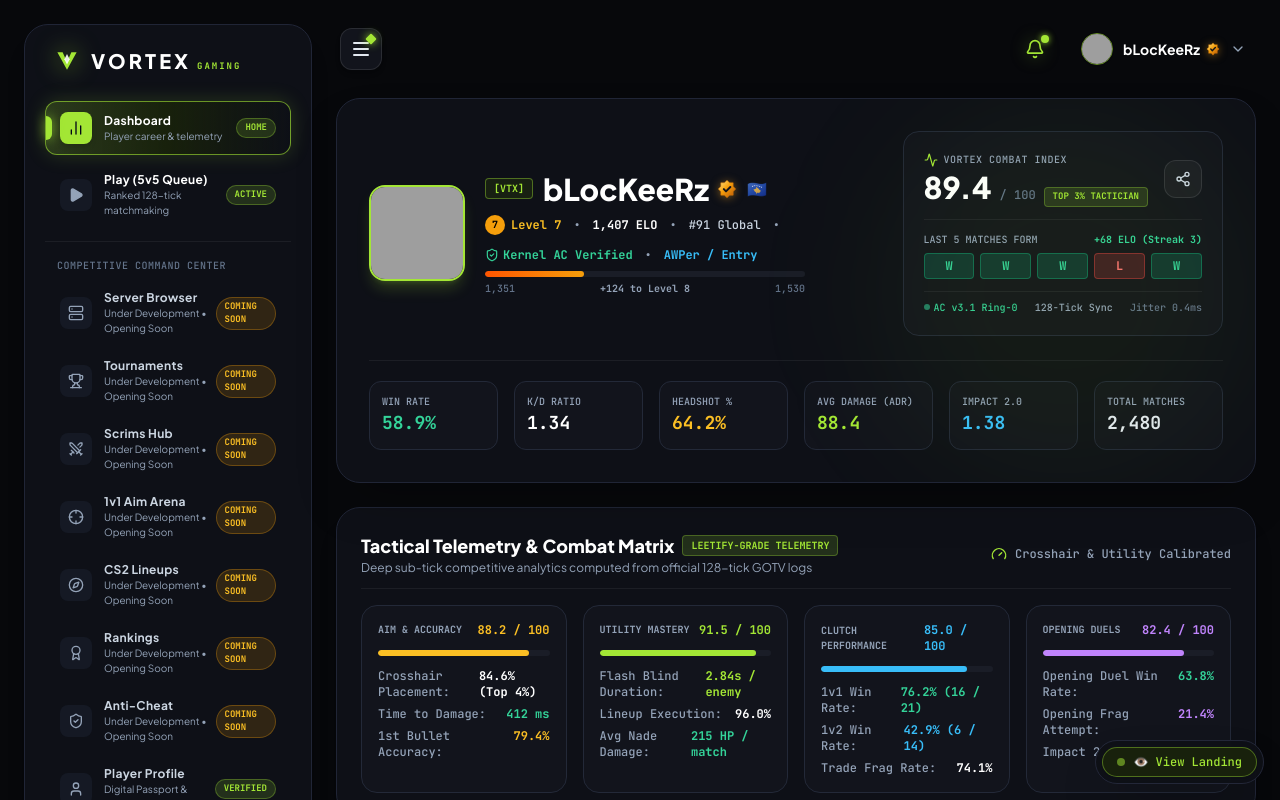
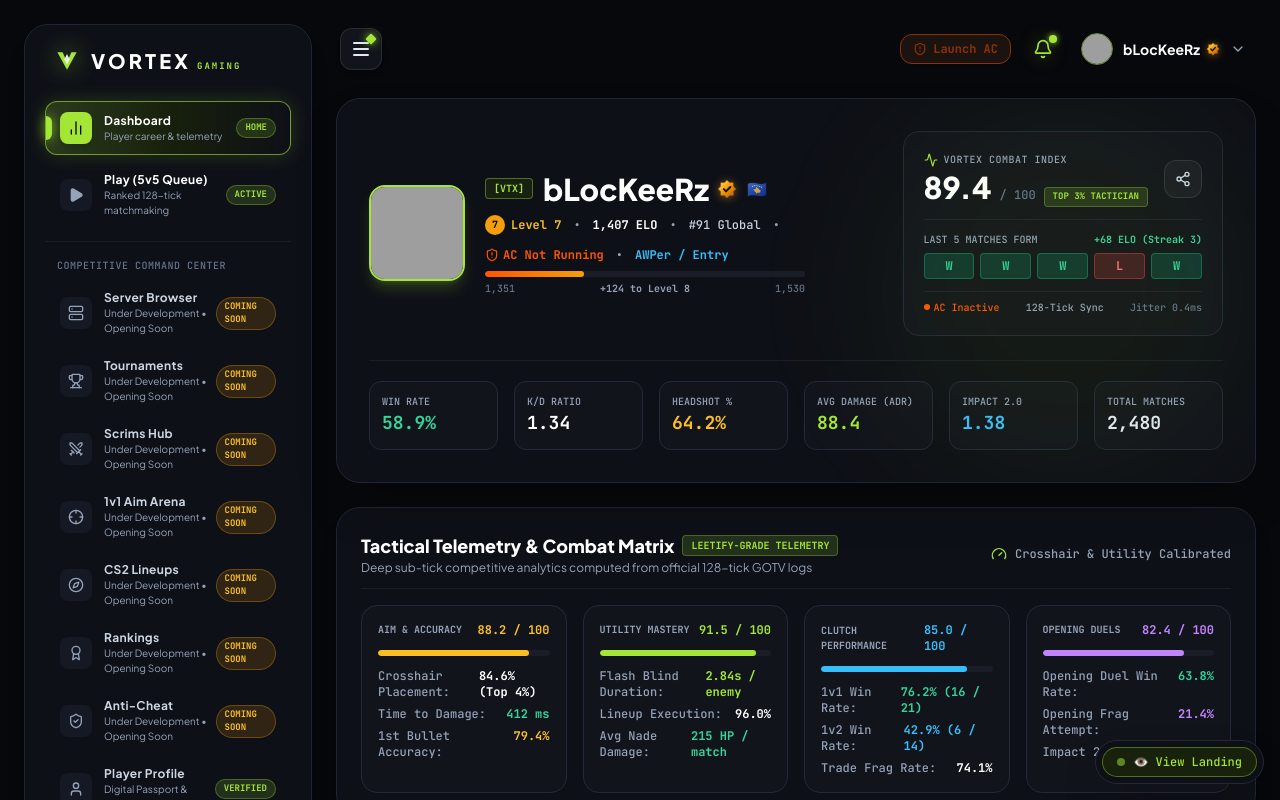
Before and after one commit to SGC-bLocKeeR/CaliberClutch, a React (Vite) app: page / in a window 1280 px wide. Both pictures are taken after a click on the button "👁️ View Dashboard". Shown: the top 800 px of the page. Built offline with nearby package versions, Linux system fonts and the light colour scheme; grey boxes are pictures that could not be loaded.

Commit message:
feat: default Anti-Cheat to inactive with prominent header status and lobby launch controls

```diff
--- a/src/components/vortex/VortexDashboard.tsx
+++ b/src/components/vortex/VortexDashboard.tsx
@@ -512,10 +512,10 @@ export const VortexDashboard: React.FC<VortexDashboardProps> = ({
   const [notificationsOpen, setNotificationsOpen] = useState(false);
   const [showPremiumModal, setShowPremiumModal] = useState(initialOpenPremium);
 
-  // Anti-Cheat Active State (When active, the warning pill is hidden as in FACEIT)
+  // Anti-Cheat Active State (Defaults to false so user sees the warning until launched)
   const [isAntiCheatActive, setIsAntiCheatActive] = useState<boolean>(() => {
     const saved = localStorage.getItem('vortex_anticheat_active');
-    return saved !== null ? saved === 'true' : true;
+    return saved === 'true';
   });
 
   const handleLaunchAntiCheat = () => {
@@ -1153,7 +1153,30 @@ export const VortexDashboard: React.FC<VortexDashboardProps> = ({
               )}
             </div>
 
-            <div className="flex items-center gap-5 sm:gap-6">
+            <div className="flex items-center gap-3 sm:gap-4">
+              {/* Anti-Cheat Header Status Pill (Allows Launching or Toggling from any page) */}
+              <button
+                onClick={handleToggleAntiCheat}
+                className={`px-3 py-1.5 rounded-xl text-xs font-mono font-bold flex items-center gap-1.5 transition cursor-pointer shadow-sm ${
+                  isAntiCheatActive
+                    ? 'bg-emerald-500/10 hover:bg-emerald-500/20 text-emerald-400 border border-emerald-500/30'
+                    : 'bg-[#2A1D15] hover:bg-[#FF5500] text-[#FF5500] hover:text-white border border-[#FF5500] animate-pulse shadow-[0_0_15px_rgba(255,85,0,0.35)]'
+                }`}
+                title={isAntiCheatActive ? "Anti-Cheat is Active (Click to toggle)" : "Anti-Cheat is Stopped (Click to launch)"}
+              >
+                {isAntiCheatActive ? (
+                  <>
+                    <ShieldCheck className="w-3.5 h-3.5 text-emerald-400" />
+                    <span className="hidden sm:inline">AC Active</span>
+                  </>
+                ) : (
+                  <>
+                    <ShieldAlert className="w-3.5 h-3.5 text-[#FF5500]" />
+                    <span>Launch AC</span>
+                  </>
+                )}
+              </button>
+
               {/* Notification Bell (Clean glowing icon as in Photo 2, no box window) */}
               <button
                 onClick={() => { sound.playClick(); setNotificationsOpen(!notificationsOpen); }}
@@ -2275,9 +2298,9 @@ export const VortexDashboard: React.FC<VortexDashboardProps> = ({
                         <span>•</span>
                         <span className="text-slate-300">#91 Global</span>
                         <span>•</span>
-                        <span className="text-emerald-400 font-bold flex items-center gap-1">
-                          <ShieldCheck className="w-3.5 h-3.5" />
-                          Kernel AC Verified
+                        <span className={`font-bold flex items-center gap-1 ${isAntiCheatActive ? 'text-emerald-400' : 'text-[#FF5500]'}`}>
+                          {isAntiCheatActive ? <ShieldCheck className="w-3.5 h-3.5" /> : <ShieldAlert className="w-3.5 h-3.5" />}
+                          {isAntiCheatActive ? 'Kernel AC Verified' : 'AC Not Running'}
                         </span>
                         <span>•</span>
                         <span className="text-sky-400 font-bold">{currentRole}</span>
@@ -2359,9 +2382,9 @@ export const VortexDashboard: React.FC<VortexDashboardProps> = ({
 
                     {/* Telemetry Heartbeat Status */}
                     <div className="flex items-center justify-between pt-2 border-t border-white/[0.06] text-[10px] font-mono text-slate-400">
-                      <span className="flex items-center gap-1 text-emerald-400">
-                        <span className="w-1.5 h-1.5 rounded-full bg-emerald-400 animate-pulse" />
-                        AC v3.1 Ring-0
+                      <span className={`flex items-center gap-1 ${isAntiCheatActive ? 'text-emerald-400' : 'text-[#FF5500]'}`}>
+                        <span className={`w-1.5 h-1.5 rounded-full ${isAntiCheatActive ? 'bg-emerald-400 animate-pulse' : 'bg-[#FF5500]'}`} />
+                        {isAntiCheatActive ? 'AC v3.1 Ring-0 Active' : 'AC Inactive'}
                       </span>
                       <span>128-Tick Sync</span>
                       <span className="text-slate-500">Jitter 0.4ms</span>
@@ -3239,9 +3262,9 @@ export const VortexDashboard: React.FC<VortexDashboardProps> = ({
                         <span>•</span>
                         <span className="text-sky-400 font-bold">{currentRole}</span>
                         <span>•</span>
-                        <span className="text-emerald-400 font-bold flex items-center gap-1">
-                          <ShieldCheck className="w-3.5 h-3.5" />
-                          Kernel AC Verified
+                        <span className={`font-bold flex items-center gap-1 ${isAntiCheatActive ? 'text-emerald-400' : 'text-[#FF5500]'}`}>
+                          {isAntiCheatActive ? <ShieldCheck className="w-3.5 h-3.5" /> : <ShieldAlert className="w-3.5 h-3.5" />}
+                          {isAntiCheatActive ? 'Kernel AC Verified' : 'AC Not Running'}
                         </span>
                       </div>
                     </div>
```
